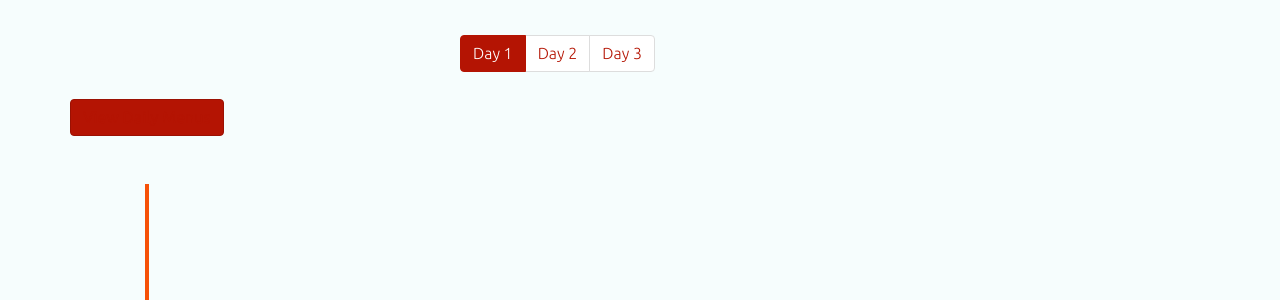
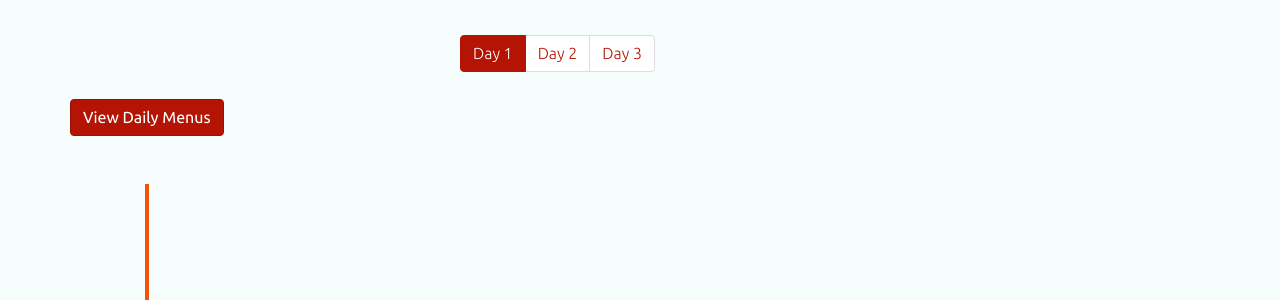
Before and after one commit to code4lib/2018.code4lib.org, a Jekyll site: the page built from theme.html, in a window 1280 px wide. Shown: the part 3957-4257 px from the top of the page. Built offline with Jekyll 4.4.1, drawn with Linux system fonts in a browser that asks for light colours; some web fonts are replaced.

Commit message:
fixes button color issue

```diff
--- a/assets/css/main.scss
+++ b/assets/css/main.scss
@@ -240,14 +240,6 @@ section {
 section:nth-of-type(3n+1) {
   background-color: $body-bg;
   color: $text-color;
-
-  a {
-    color: $link-color;
-  }
-  a:hover, a:focus {
-    color: $link-hover-color;
-  }
-
 }
 
 section:nth-of-type(3n+2) {
```
